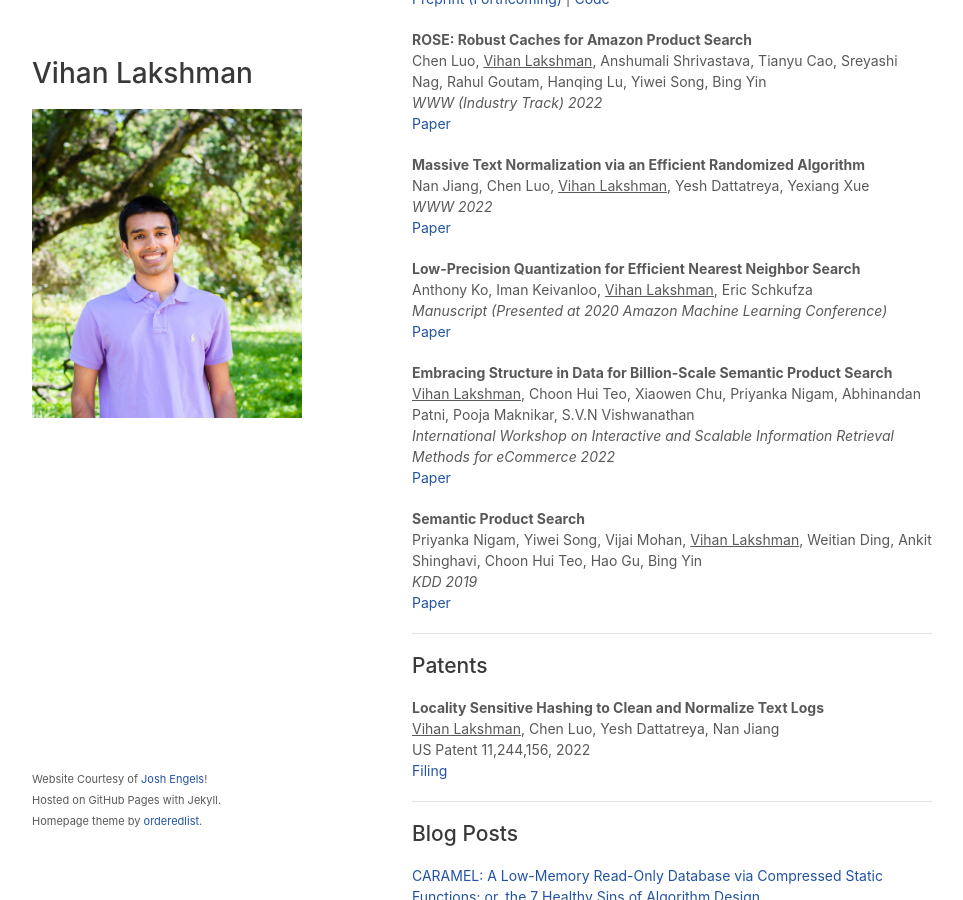
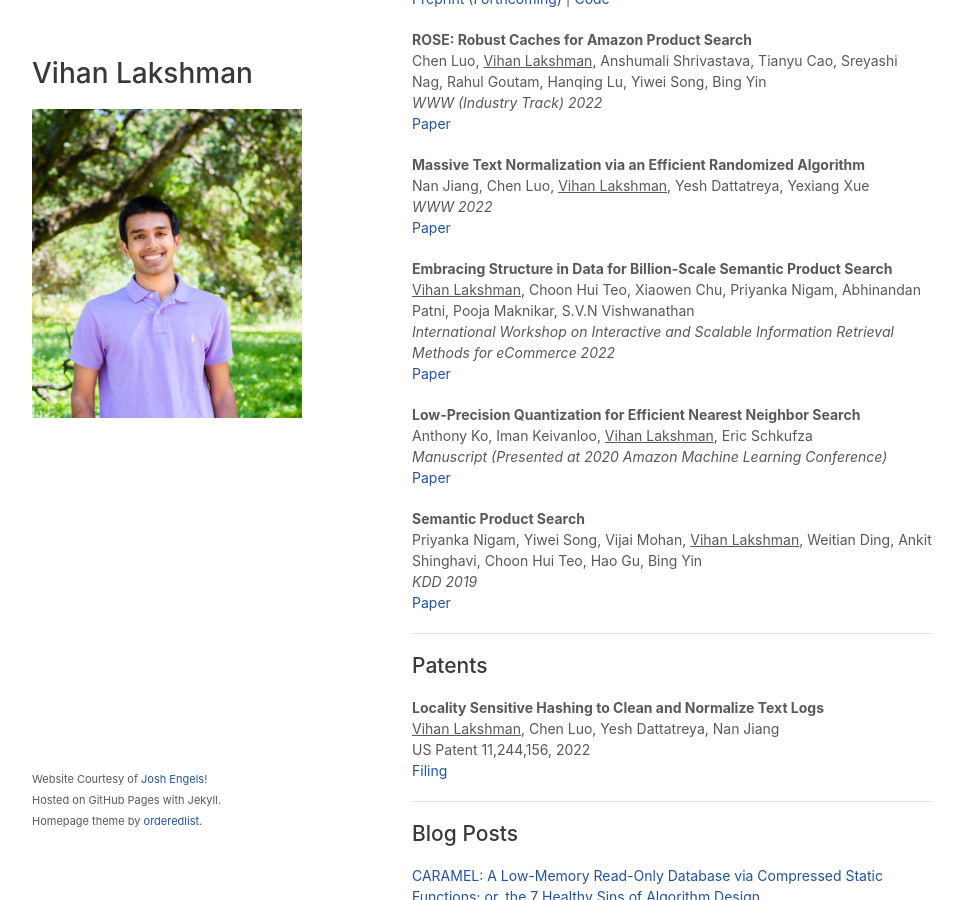
Before and after one commit to vihan-lakshman/vihan-lakshman.github.io, a Jekyll site: the page built from index.html, in a window 1280 px wide and 900 px high, scrolled down 678 px. Shown: the whole window, without its empty margins (158-1121 px from the left). Built offline with Jekyll 4.4.1, drawn with Linux system fonts in a browser that asks for light colours; a style sheet for code colours, icons or effects is not loaded.

Commit message:
Reordering

```diff
--- a/index.html
+++ b/index.html
@@ -94,12 +94,6 @@
           href="https://assets.amazon.science/dc/5e/b919974a4abdba7a3cd82c1bc86f/rose-robust-caches-for-amazon-product-search.pdf">Paper</a>
       </p>
       <p>
-        <b>Low-Precision Quantization for Efficient Nearest Neighbor Search</b><br>
-        Anthony Ko, Iman Keivanloo, <u>Vihan Lakshman</u>, Eric Schkufza<br>
-        <i>Manuscript (Presented at 2020 Amazon Machine Learning Conference)</i><br>
-        <a href="https://arxiv.org/pdf/2110.08919.pdf">Paper</a>
-      </p>
-      <p>
         <b>Embracing Structure in Data for Billion-Scale Semantic Product Search</b> <br>
         <u>Vihan Lakshman</u>, Choon Hui Teo, Xiaowen Chu, Priyanka Nigam, Abhinandan Patni, Pooja Maknikar, S.V.N
         Vishwanathan<br>
@@ -107,7 +101,12 @@
           eCommerce 2022</i> <br>
         <a href="https://arxiv.org/pdf/2110.06125.pdf">Paper</a>
       </p>
-
+      <p>
+        <b>Low-Precision Quantization for Efficient Nearest Neighbor Search</b><br>
+        Anthony Ko, Iman Keivanloo, <u>Vihan Lakshman</u>, Eric Schkufza<br>
+        <i>Manuscript (Presented at 2020 Amazon Machine Learning Conference)</i><br>
+        <a href="https://arxiv.org/pdf/2110.08919.pdf">Paper</a>
+      </p>
       <p>
         <b>Semantic Product Search</b> <br>
         Priyanka Nigam, Yiwei Song, Vijai Mohan, <u>Vihan Lakshman</u>, Weitian Ding, Ankit Shinghavi, Choon Hui Teo,
```
